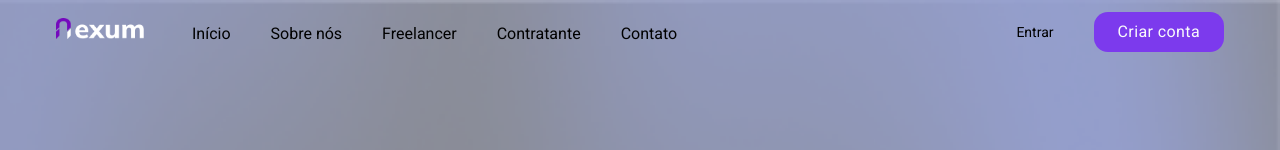
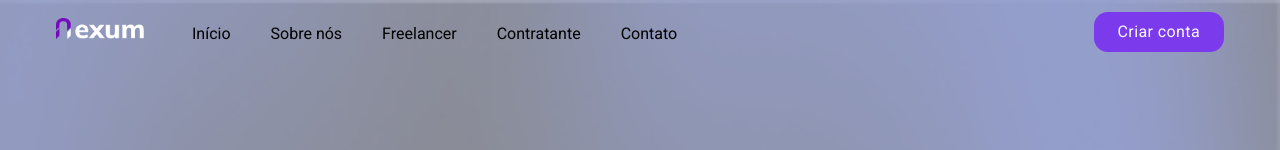
Before and after one commit to GUILHERMEPSANTOS/New-Nexum, a Next.js app in the folder web-nexus/: page / in a window 1280 px wide. Shown: the top 150 px of the page. Built offline with nearby package versions, Linux system fonts and the light colour scheme.

Commit message:
adicionando button para logar no keycloack

```diff
--- a/web-nexus/src/components/header.tsx
+++ b/web-nexus/src/components/header.tsx
@@ -7,6 +7,7 @@ import { MenuIcon } from 'lucide-react'
 import { Sheet, SheetContent, SheetHeader, SheetTitle, SheetTrigger } from '@/components/ui/sheet'
 import { Command, CommandEmpty, CommandGroup, CommandInput, CommandItem, CommandList, CommandSeparator } from '@/components/ui/command'
 import { Button } from './ui/button'
+import SingIn from './signIn'
 
 export default function Header() {
     return (
@@ -67,7 +68,8 @@ export default function Header() {
                     <Image src={logo} alt='logo' width="88" />
                 </nav>
                 <div className='md:flex md:gap-4'>
-                    <Button className='hidden md:block px-6' variant="ghost">Entrar</Button>
+                    <SingIn />
+                    {/* <Button className='hidden md:block px-6' variant="ghost">Entrar</Button> */}
                     <Button className='hidden md:block text-base font-medium tracking-wide px-6'>Criar conta</Button>
                 </div>
             </div >
```
